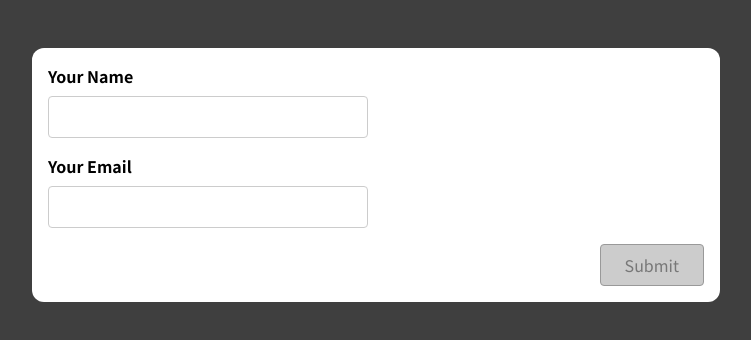
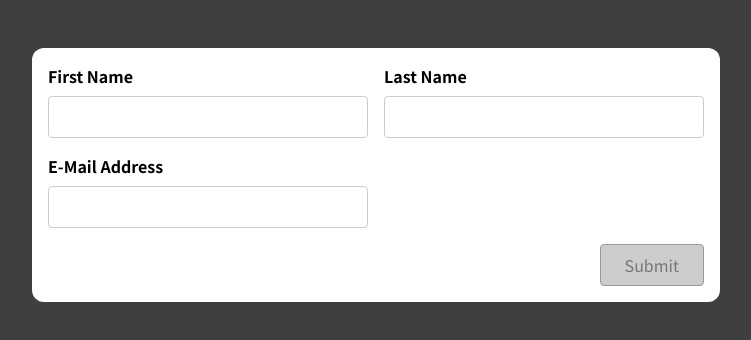
Before and after one commit to ks982579/academind_complete_react_course, a React (Create React App) app in the folder section_16/01-starting-project/: page / in a window 1280 px wide. Shown: the top 340 px of the page, without its empty margins (264-1015 px from the left). Built offline with nearby package versions, Linux system fonts and the light colour scheme.

Commit message:
Practice updating another form w/custom hooks

```diff
--- a/section_16/01-starting-project/src/App.js
+++ b/section_16/01-starting-project/src/App.js
@@ -1,9 +1,9 @@
-import SimpleInput from './components/SimpleInput';
+import BasicForm from './components/BasicForm';
 
 function App() {
   return (
     <div className="app">
-      <SimpleInput />
+      <BasicForm />
     </div>
   );
 }
--- a/section_16/01-starting-project/src/components/BasicForm.js
+++ b/section_16/01-starting-project/src/components/BasicForm.js
@@ -1,22 +1,80 @@
+import React from "react";
+import useInput from "../hooks/use-input";
+
+const isNotEmpty = value => value.trim() !== '';
+const isEmail = value => value.trim().includes('@');
+
 const BasicForm = (props) => {
+  const {
+    value: firstNameValue,
+    isValid: firstNameIsValid,
+    hasError: firstNameHasError,
+    valueChangeHandler: firstNameChangeHandler,
+    inputBlurHandler: firstNameBlurHandler,
+    reset: resetFirstName,
+  } = useInput(isNotEmpty);
+  const {
+    value: lastNameValue,
+    isValid: lastNameIsValid,
+    hasError: lastNameHasError,
+    valueChangeHandler: lastNameChangeHandler,
+    inputBlurHandler: lastNameBlurHandler,
+    reset: resetLastName,
+  } = useInput(isNotEmpty);
+  const {
+    value: emailValue,
+    isValid: emailIsValid,
+    hasError: emailHasError,
+    valueChangeHandler: emailChangeHandler,
+    inputBlurHandler: emailBlurHandler,
+    reset: resetEmail,
+  } = useInput(isEmail);
+
+  const firstNameClass = firstNameHasError ? 'form-control invalid' : 'form-control';
+  const lastNameClass = lastNameHasError ? 'form-control invalid' : 'form-control';
+  const emailClass = emailHasError ? 'form-control invalid' : 'form-control';
+
+  let formIsValid = false;
+
+  if (firstNameIsValid && lastNameIsValid && emailIsValid) {
+    formIsValid = true;
+  }
+
+  const submitHandler = event => {
+    event.preventDefault();
+
+    if (!formIsValid) {
+      // user shouldn't get this far w/disabled submit button anyway.
+      return;
+    }
+    console.log("Submitted");
+    console.log(firstNameValue, lastNameValue, emailValue);
+    resetFirstName();
+    resetLastName();
+    resetEmail();
+  }
+
   return (
-    <form>
+    <form onSubmit={submitHandler}>
       <div className='control-group'>
-        <div className='form-control'>
+        <div className={firstNameClass}>
           <label htmlFor='name'>First Name</label>
-          <input type='text' id='name' />
+          <input type='text' id='name' value={firstNameValue} onChange={firstNameChangeHandler} onBlur={firstNameBlurHandler}/>
+          {firstNameHasError && <p className="error-text">Please enter a first name.</p>}
         </div>
-        <div className='form-control'>
+        <div className={lastNameClass}>
           <label htmlFor='name'>Last Name</label>
-          <input type='text' id='name' />
+          <input type='text' id='name' value={lastNameValue} onChange={lastNameChangeHandler} onBlur={lastNameBlurHandler}/>
+          {lastNameHasError && <p className="error-text">Please enter a last name.</p>}
         </div>
       </div>
-      <div className='form-control'>
+      <div className={emailClass}>
         <label htmlFor='name'>E-Mail Address</label>
-        <input type='text' id='name' />
+        <input type='text' id='name' value={emailValue} onChange={emailChangeHandler} onBlur={emailBlurHandler}/>
+        {emailHasError && <p className="error-text">Please enter a valid email address.</p>}
       </div>
       <div className='form-actions'>
-        <button>Submit</button>
+        <button disabled={!formIsValid}>Submit</button>
       </div>
     </form>
   );
```
